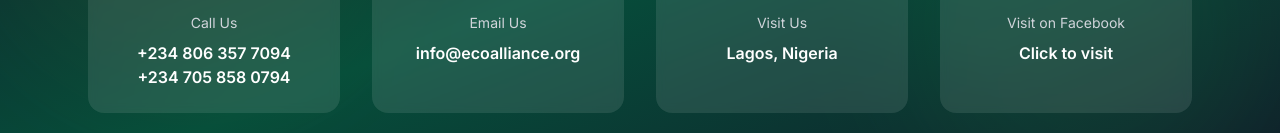
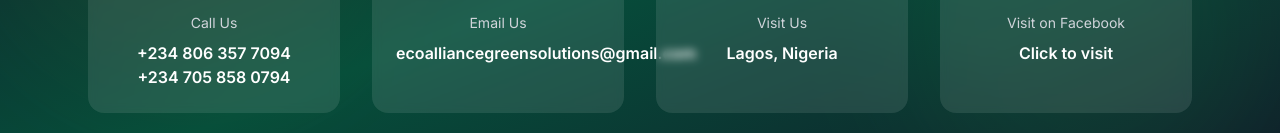
Before and after one commit to Abasifreke01/ecoalliance, a website: page index.html in a window 1280 px wide. Shown: the part 7483-7616 px from the top of the page. Drawn offline with nearby package versions, Linux system fonts and the light colour scheme.

Commit message:
fix: update contact email address in footer

```diff
--- a/index.html
+++ b/index.html
@@ -797,7 +797,7 @@
             <a
               href="mailto:info@ecoalliance.org"
               class="font-semibold hover:text-emerald-500 transition-colors"
-              >info@ecoalliance.org</a
+              >ecoalliancegreensolutions@gmail.com</a
             >
           </div>
 
```
